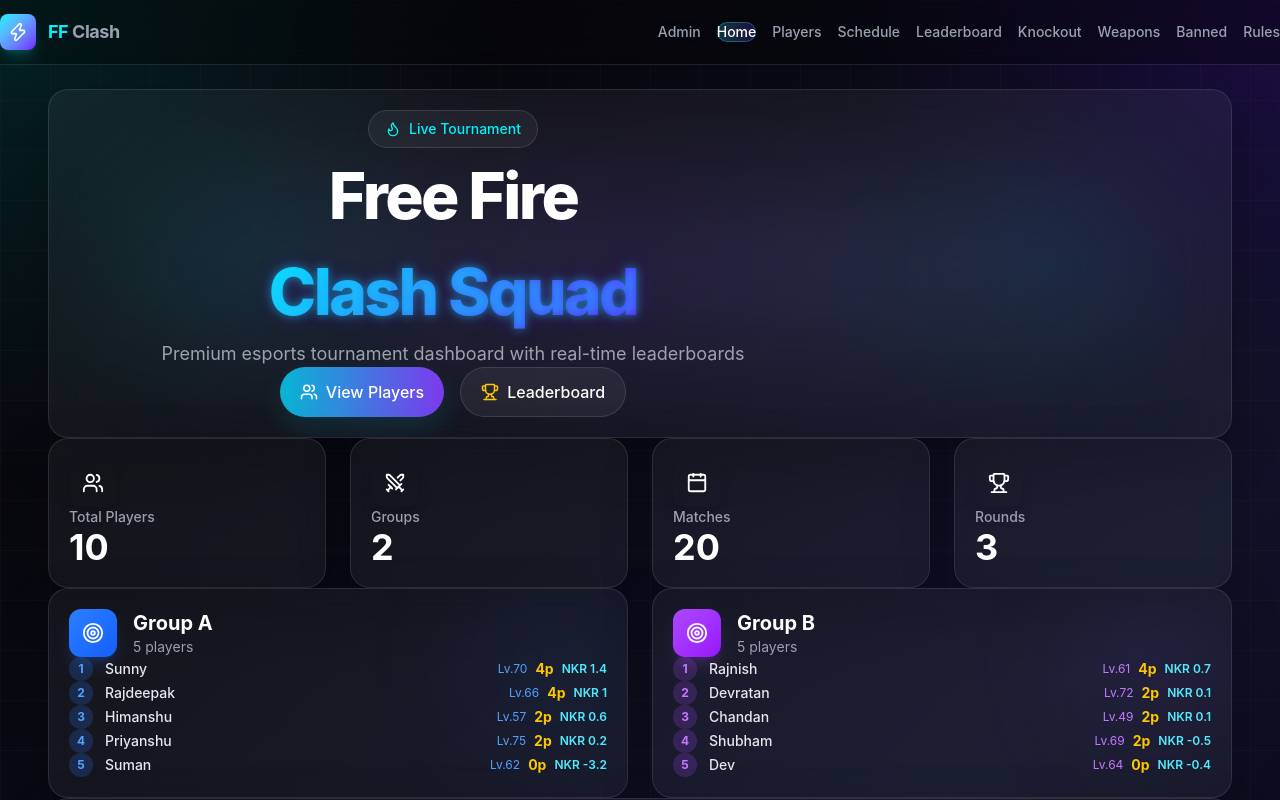
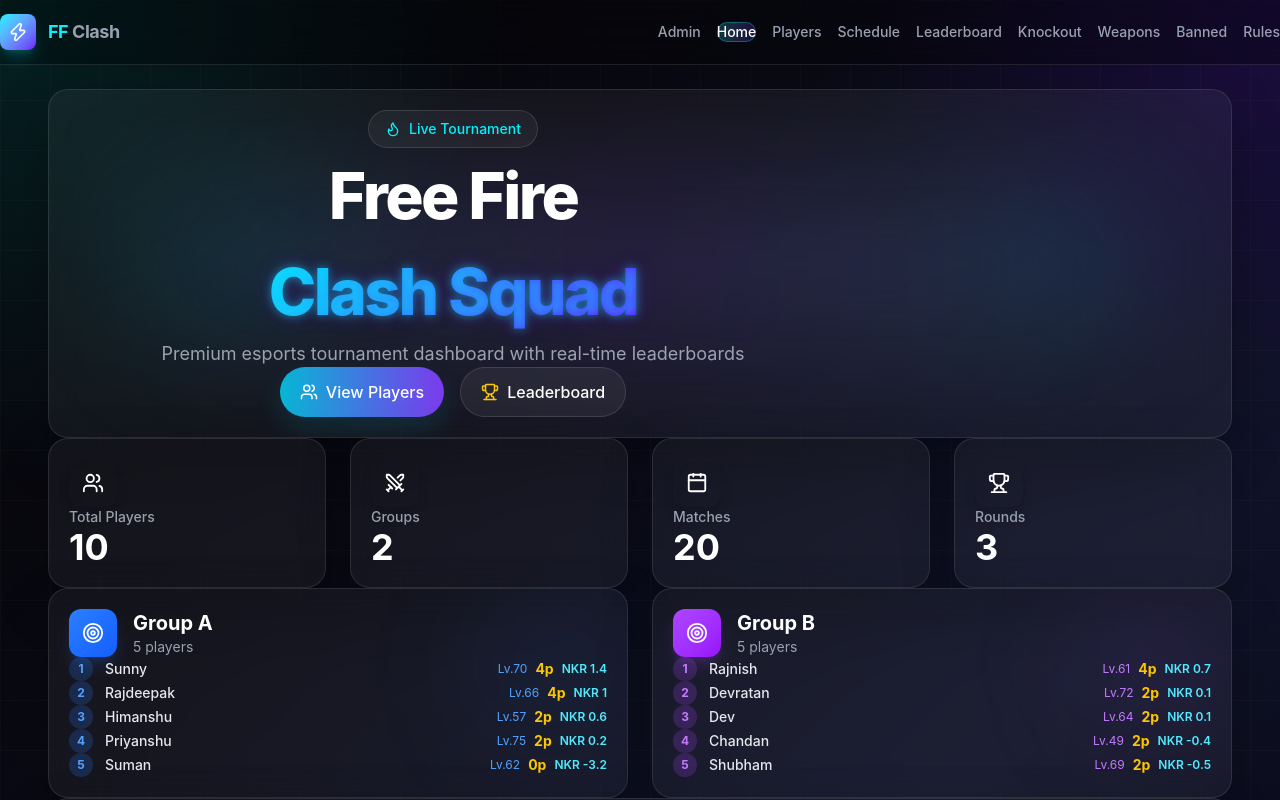
Before and after one commit to himanshu231204/ff-website, a React (Vite) app: page / in a window 1280 px wide. Shown: the top 800 px of the page. Built offline with nearby package versions, Linux system fonts and the light colour scheme.

Commit message:
feat: Update match results for match 8 with new winner and kills

```diff
--- a/src/data/tournamentInput.js
+++ b/src/data/tournamentInput.js
@@ -122,7 +122,7 @@
     { id: 5, winner: null, kills: { Rajnish: 0, Chandan: 0 } },
     { id: 6, winner: null, kills: { Devratan: 0, Dev: 0 } },
     { id: 7, winner: 'Rajnish', kills: { Shubham: 1, Rajnish: 8 } },
-    { id: 8, winner: null, kills: { Chandan: 0, Dev: 0 } },
+    { id: 8, winner: 'Dev', kills: { Chandan: 3, Dev: 8 } },
     { id: 9, winner: 'Devratan', kills: { Devratan: 8, Rajnish: 4 } },
     { id: 10, winner: null, kills: { Shubham: 0, Chandan: 0 } },
   ],
```
